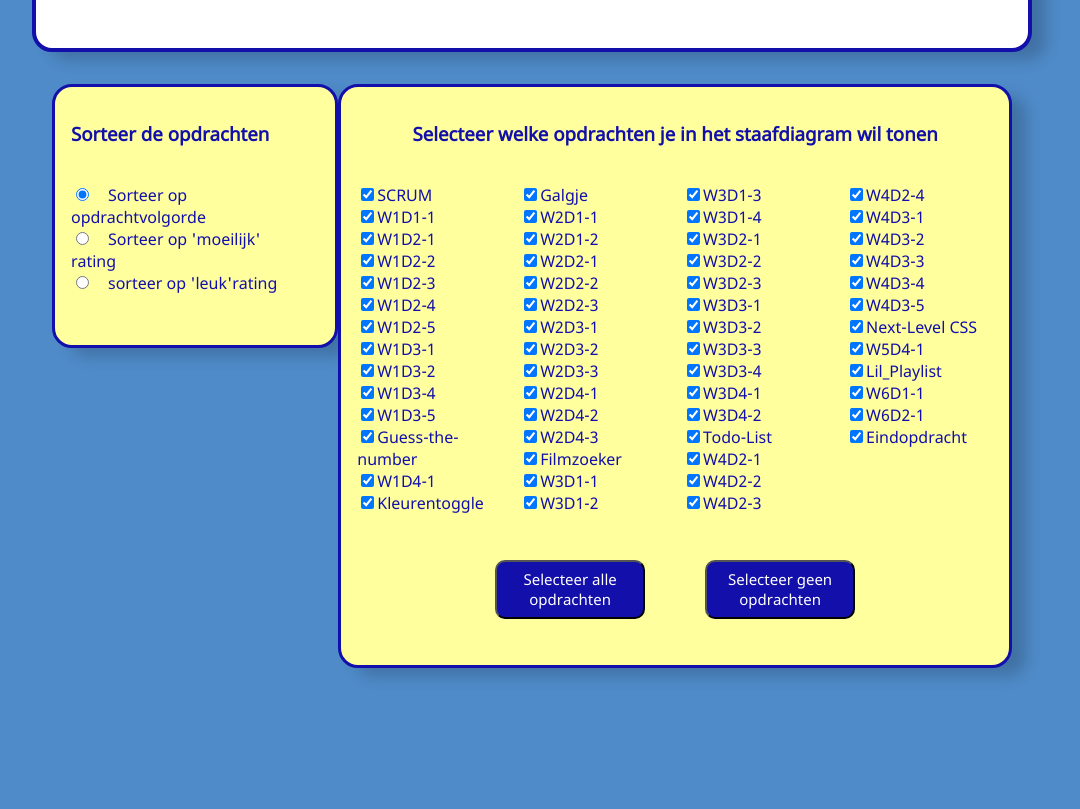
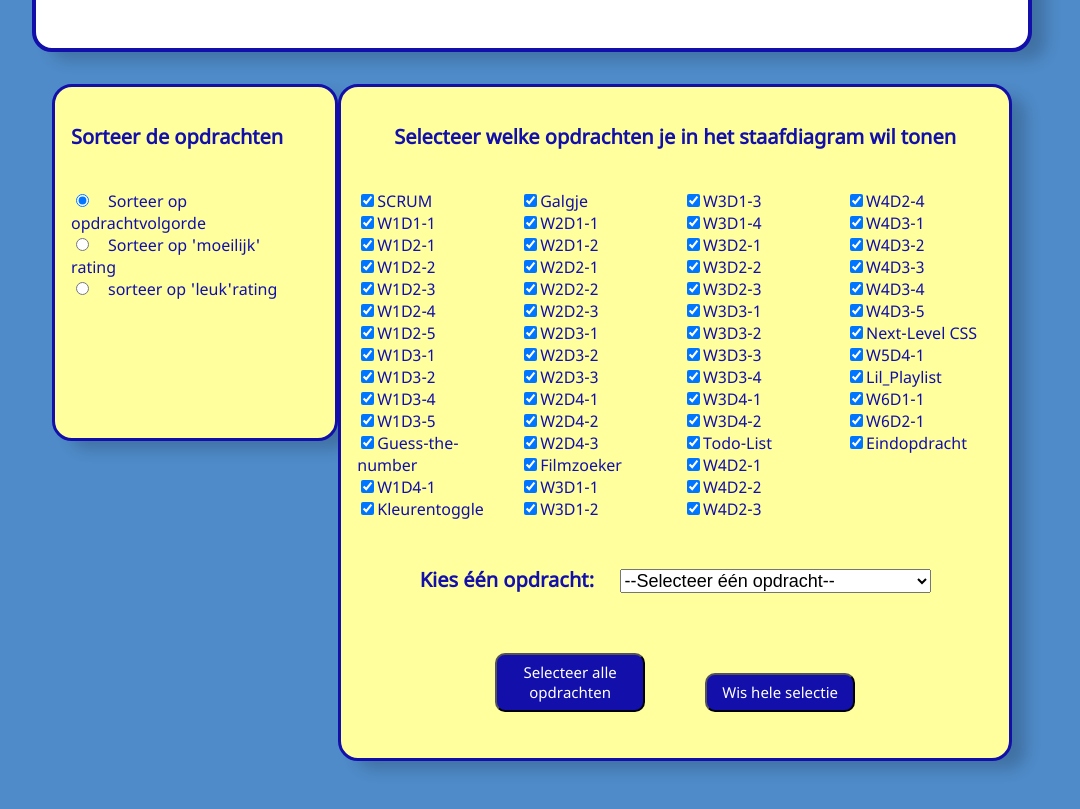
Before and after one commit to DHvanTienhoven/React_student_dashboard, a React (Create React App) app: page / in a window 1280 px wide. Shown: the part 720-1529 px from the top of the page, without its empty margins (108-1188 px from the left). Before the commit the page ends 1436 px from the top, so only its background shows below. Built offline with nearby package versions, Linux system fonts and the light colour scheme.

Commit message:
dropdown toegevoegd

```diff
--- a/src/App.css
+++ b/src/App.css
@@ -15,6 +15,11 @@ h1 {
     font-size: 50px;
     font-weight: 900;
     color: #4f8bc9;
+}
+
+h3{
+    font-size: 20px;
+    font-weight: 600;
 }
 
 ul {
@@ -192,3 +197,17 @@ button {
 h3 {
     padding-bottom: 1em
 }
+
+select{
+    font-size: 18px
+}
+
+.dropdown{
+    font-size: 20px;
+    font-weight: 600;
+    padding: 1.5em
+}
+
+.dropdown label{
+    padding-right: 1em
+}
--- /dev/null
+++ b/src/Components/Dropdown.js
@@ -0,0 +1,32 @@
+import React, { useContext } from 'react';
+import { StudentContext } from './StudentContext';
+
+const Dropdown = () => {
+
+    const [students, setStudents] = useContext(StudentContext);
+    const assignments = students[0].assignments.map(item => item.assignmentName)
+
+    const selectAssignment = e => {
+        const index = e.target.value
+        if (index !== "") {
+            const newStudents = [...students];
+            newStudents[0].assignments.map(item => item.checked = false);
+            newStudents[0].assignments[index].checked = true;
+            setStudents(newStudents)
+        }
+    }
+
+    return (
+        <div className = "dropdown">
+            <label htmlFor="selectone">Kies één opdracht:  </label>
+            <select name="select-assignment" id="selectone" onChange={e => selectAssignment(e)}>
+                <option value="">--Selecteer één opdracht--</option>
+                {assignments.map((item, index) => {
+                    return <option value={index} key ={index} >{item}</option>
+                })}
+            </select>
+        </div>
+    )
+}
+
+export default Dropdown
--- a/src/Components/Header.js
+++ b/src/Components/Header.js
@@ -1,10 +1,10 @@
 import React from 'react';
-import logo from'./img/winclogo.png'
+import logo from'./img/winclogo.png';
 
 const Header = ({ pagename }) => {
     return (
         <div className = "header">
-            <img src={logo} width = "150px"/>
+            <img src={logo} width = "150px" alt ="Winc-Logo"/>
             <h1>Winc </h1>
             {!pagename && <h1>Student </h1>}
             <h1>Dashboard</h1>
--- a/src/Components/Nav.js
+++ b/src/Components/Nav.js
@@ -1,6 +1,6 @@
 import React, { useContext } from 'react';
 import { Link } from 'react-router-dom';
-import { StudentContext } from './StudentContext'
+import { StudentContext } from './StudentContext';
 import Student from './Student'
 import { SortContext } from './SortContext';
 
--- a/src/Components/SelectAssignments.js
+++ b/src/Components/SelectAssignments.js
@@ -1,4 +1,5 @@
 import React, { useContext } from 'react';
+import Dropdown from './Dropdown';
 import { StudentContext } from './StudentContext';
 
 const SelectAssignments = () => {
@@ -38,8 +39,9 @@ const SelectAssignments = () => {
                             <span>{item.assignmentName.slice(17)}</span>}
                     </li>)}
             </ul>
+            <Dropdown />
             <button onClick={() => selectAll()}>Selecteer alle opdrachten</button>
-            <button onClick={() => selectNone()}>Selecteer geen opdrachten</button>
+            <button onClick={() => selectNone()}>Wis hele selectie</button>
         </div>
     )
 };
```
Also changed, not shown: 1 other file (tests, documents, lock files or other folders).
